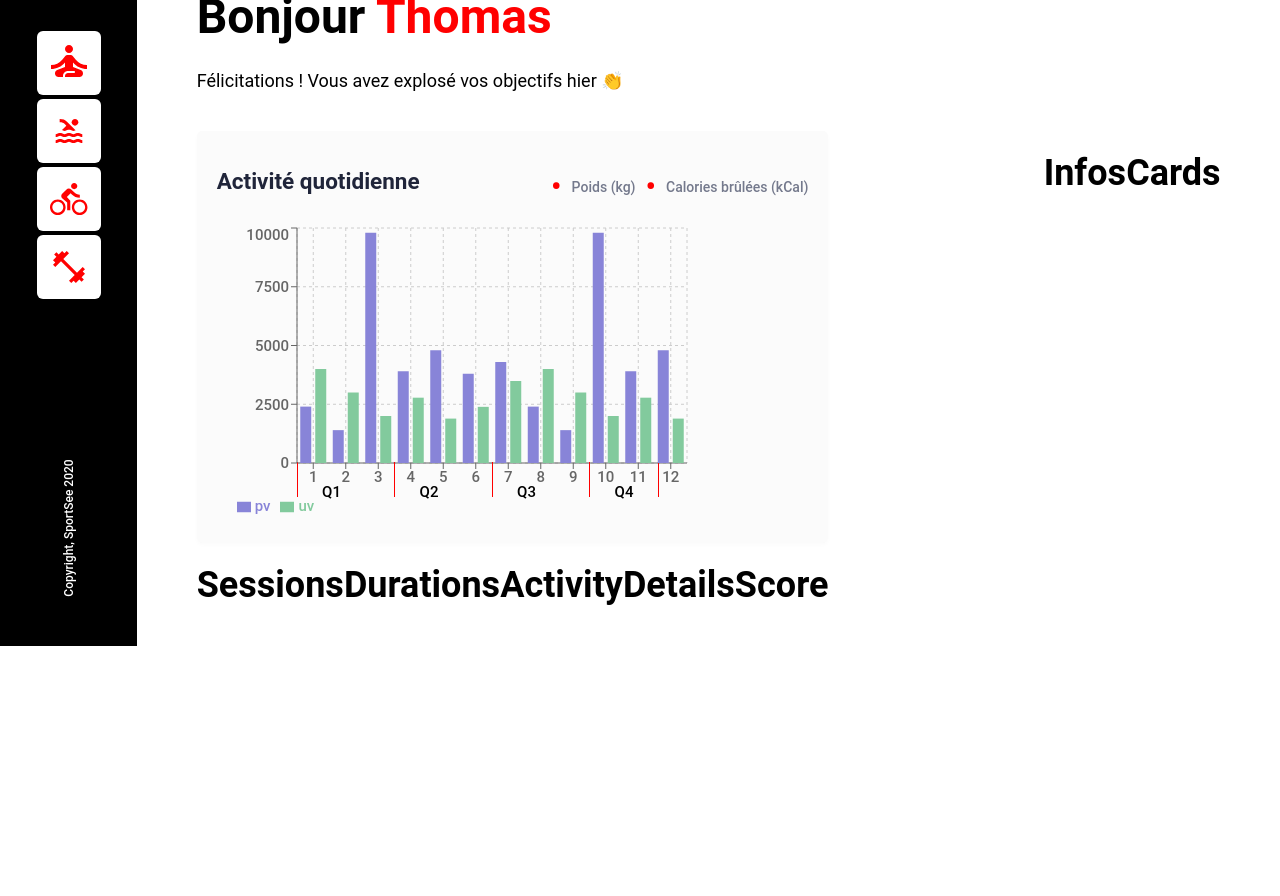
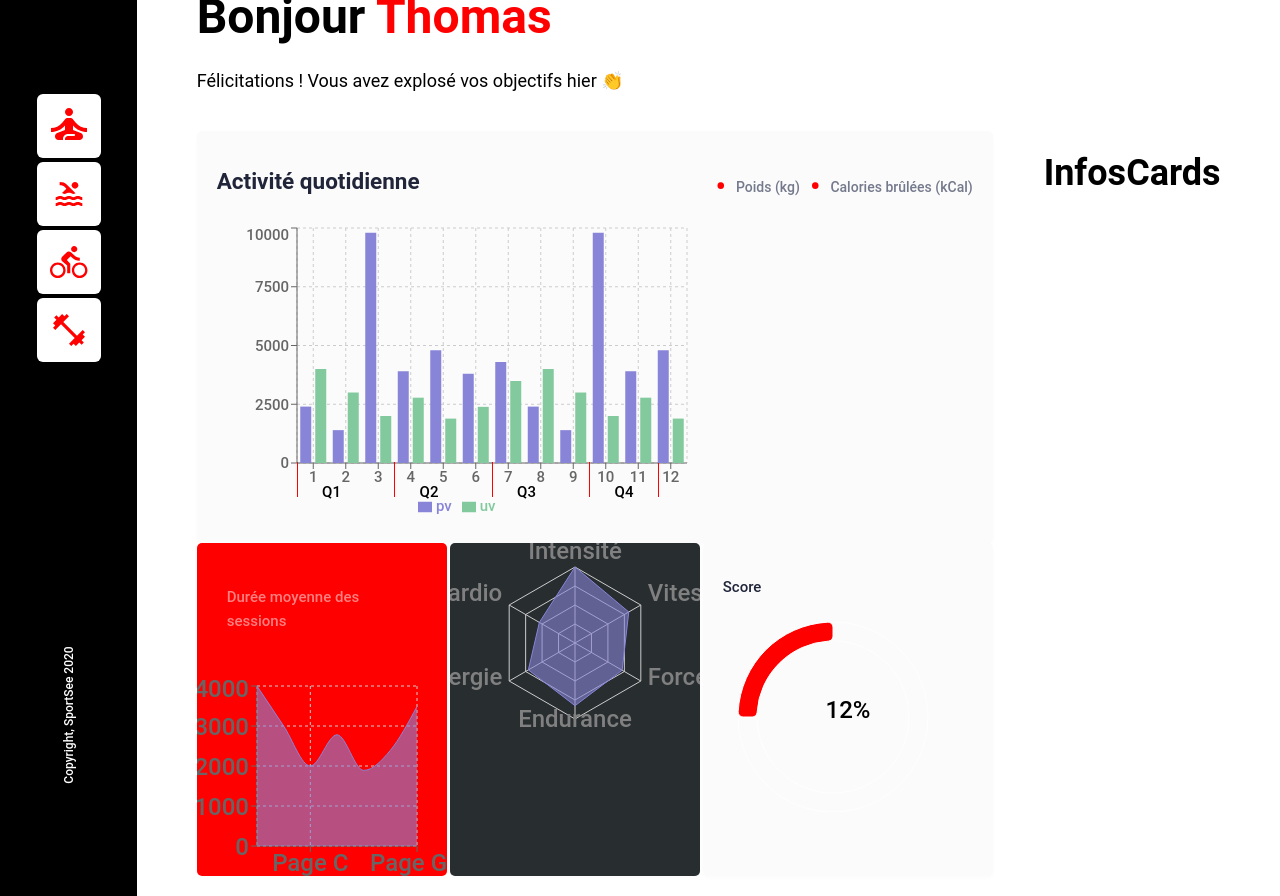
Before and after one commit to Kokotto3000/MelyssaAuberton_12_28122021, a React (Create React App) app: page /12 in a window 1280 px wide. Shown: the part 180-1076 px from the top of the page. Before the commit the page ends 826 px from the top, so only its background shows below. Built offline with nearby package versions, Linux system fonts and the light colour scheme.

Commit message:
first use of recharts in all sections

```diff
--- a/src/components/charts/ActivityDetails.js
+++ b/src/components/charts/ActivityDetails.js
@@ -1,6 +1,68 @@
+import '../../styles/ActivityDetails.css';
+import { Radar, RadarChart, PolarGrid, PolarAngleAxis, PolarRadiusAxis, ResponsiveContainer } from 'recharts';
+
 function ActivityDetails() {
+    const data = [
+        {
+          subject: 'Intensité',
+          A: 120,
+          B: 110,
+          fullMark: 150,
+        },
+        {
+          subject: 'Vitesse',
+          A: 98,
+          B: 130,
+          fullMark: 150,
+        },
+        {
+          subject: 'Force',
+          A: 86,
+          B: 130,
+          fullMark: 150,
+        },
+        {
+          subject: 'Endurance',
+          A: 99,
+          B: 100,
+          fullMark: 150,
+        },
+        {
+          subject: 'Energie',
+          A: 85,
+          B: 90,
+          fullMark: 150,
+        },
+        {
+          subject: 'Cardio',
+          A: 65,
+          B: 85,
+          fullMark: 150,
+        },
+      ];
+
     return(
-        <h2>ActivityDetails</h2>
+
+        <div className='activity'>
+            <div className='activity_chart'>
+                <RadarChart width={250}
+                height={200}
+                data={data}
+                margin={{
+                    top: 10,
+                    right: 30,
+                    left: 0,
+                    bottom: 0,
+                }}cx="50%" cy="50%" outerRadius="80%" data={data}>
+                <PolarGrid />
+                <PolarAngleAxis dataKey="subject" />
+                {/* <PolarRadiusAxis /> */}
+                <Radar name="Mike" dataKey="A" stroke="#8884d8" fill="#8884d8" fillOpacity={0.6} />
+                </RadarChart>
+            </div>
+        </div>
+
+
     );
 }
 
--- a/src/components/charts/Score.js
+++ b/src/components/charts/Score.js
@@ -1,6 +1,52 @@
+import { PieChart, Pie, Cell } from 'recharts';
+import '../../styles/Score.css';
+
 function Score() {
+    const data = [
+        { id: "1", name: "L1", value: 75 },
+        { id: "2", name: "L2", value: 25 }
+        ];
+
     return(
-        <h2>Score</h2>
+        <div className='score'>
+            <h2>Score</h2>
+
+            <PieChart width={250}
+                height={200}
+                data={data}
+                margin={{
+                    top: 10,
+                    right: 30,
+                    left: 0,
+                    bottom: 0,
+                }}>
+                <text
+                    x={125}
+                    y={100}
+                    textAnchor="middle"
+                    dominantBaseline="middle"
+                >
+                    12%
+                </text>
+                <Pie
+                    data={data}
+                    dataKey="value"
+                    innerRadius="80%"
+                    outerRadius="100%"
+                    fill="red"
+                    startAngle={90}
+                    endAngle={-270}
+                    paddingAngle={0}
+                    cornerRadius={5}
+                >
+                    <Cell
+                    key="test"
+                    fill="transparent"
+                    />
+                </Pie>
+            </PieChart>
+        </div>
+
     );
 }
 
--- a/src/components/charts/SessionsDurations.js
+++ b/src/components/charts/SessionsDurations.js
@@ -1,6 +1,75 @@
+import '../../styles/SessionsDurations.css';
+import { AreaChart, Area, XAxis, YAxis, CartesianGrid, Tooltip } from 'recharts';
+
 function SessionsDurations() {
+    const data = [
+        {
+          name: 'Page A',
+          uv: 4000,
+          pv: 2400,
+          amt: 2400,
+        },
+        {
+          name: 'Page B',
+          uv: 3000,
+          pv: 1398,
+          amt: 2210,
+        },
+        {
+          name: 'Page C',
+          uv: 2000,
+          pv: 9800,
+          amt: 2290,
+        },
+        {
+          name: 'Page D',
+          uv: 2780,
+          pv: 3908,
+          amt: 2000,
+        },
+        {
+          name: 'Page E',
+          uv: 1890,
+          pv: 4800,
+          amt: 2181,
+        },
+        {
+          name: 'Page F',
+          uv: 2390,
+          pv: 3800,
+          amt: 2500,
+        },
+        {
+          name: 'Page G',
+          uv: 3490,
+          pv: 4300,
+          amt: 2100,
+        },
+      ];
+
     return(
-        <h2>SessionsDurations</h2>
+        <div className='sessions'>
+            <h2>Durée moyenne des sessions</h2>
+            <div className='sessions_chart'>
+                <AreaChart
+                width={250}
+                height={200}
+                data={data}
+                margin={{
+                    top: 10,
+                    right: 30,
+                    left: 0,
+                    bottom: 0,
+                }}
+                >
+                <CartesianGrid strokeDasharray="3 3" />
+                <XAxis dataKey="name" />
+                <YAxis />
+                <Tooltip />
+                <Area type="monotone" dataKey="uv" stroke="#8884d8" fill="#8884d8" />
+                </AreaChart>
+            </div>
+        </div>
     );
 }
 
--- a/src/pages/Dashboard.js
+++ b/src/pages/Dashboard.js
@@ -13,7 +13,7 @@ function Dashboard() {
             <div className="dashboard_main">
                 <div className='dashboard_charts'>
                     <DailyParameters />
-                    <div>
+                    <div className='dashboard_charts-trio'>
                         <SessionsDurations />
                         <ActivityDetails />
                         <Score />
--- a/src/pages/NotFound.js
+++ b/src/pages/NotFound.js
@@ -1,9 +1,9 @@
 import { Link } from 'react-router-dom';
+import '../styles/NotFound.css';
 
 function NotFound() {
-
     return (
-        <main className="not-found">
+        <section className="not-found">
             <div>
                 <h1 className="not-found_title">404</h1>
                 <h2 className="not-found_subtitle">Oups! La page que vous demandez n'existe pas.</h2>
@@ -13,7 +13,7 @@ function NotFound() {
             <Link to="/id" className="not-found_link">
                 Essayer plutôt avec ce compte...
             </Link>
-        </main>
+        </section>
     );
 }
 
--- /dev/null
+++ b/src/styles/ActivityDetails.css
@@ -0,0 +1,6 @@
+.activity{
+    background: #282D30;
+    box-shadow: 0px 2px 4px rgba(0, 0, 0, 0.0212249);
+    border-radius: 5px;
+    flex-basis: 30%;
+}
--- a/src/styles/DailyParameters.css
+++ b/src/styles/DailyParameters.css
@@ -7,6 +7,7 @@
     border-radius: .5rem;
     box-shadow: 0px 2px 4px rgba(0, 0, 0, 0.0212249);
     padding: 2rem;
+    flex-basis: 25%;
 }
 
 .daily-parameters_title{
--- a/src/styles/Dashboard.css
+++ b/src/styles/Dashboard.css
@@ -15,6 +15,9 @@
     flex-direction: column;
 }
 
-.dashboard_charts div{
+.dashboard_charts-trio{
     display: flex;
+    justify-content: space-between;
+    flex-flow: row wrap;
+    width: 100%;
 }
--- /dev/null
+++ b/src/styles/NotFound.css
@@ -0,0 +1,3 @@
+.not-found{
+    height: 100vh;
+}
--- /dev/null
+++ b/src/styles/Score.css
@@ -0,0 +1,14 @@
+.score{
+    background: #FBFBFB;
+    box-shadow: 0px 2px 4px rgba(0, 0, 0, 0.0212249);
+    border-radius: 5px;
+    flex-basis: 25%;
+    color: #20253A;
+    padding: 2rem;
+    flex-basis: 30%;
+}
+
+.score h2{
+    font-size: 1.5rem;
+    font-weight: 500;
+}
--- /dev/null
+++ b/src/styles/SessionsDurations.css
@@ -0,0 +1,17 @@
+.sessions{
+    background: #FF0000;
+    box-shadow: 0px 2px 4px rgba(0, 0, 0, 0.0212249);
+    border-radius: 5px;
+    display: flex;
+    flex-direction: column;
+    flex-basis: 30%;
+}
+
+.sessions h2{
+    color: #FFFFFF;
+    mix-blend-mode: normal;
+    opacity: 0.5;
+    font-size: 1.5rem;
+    font-weight: 500;
+    padding: 3rem;
+}
--- a/src/styles/index.css
+++ b/src/styles/index.css
@@ -12,5 +12,4 @@ body {
   font-weight: 500;
   font-size: 2.4rem;
   line-height: 2.4rem;
-  height: 100vh;
 }
```
